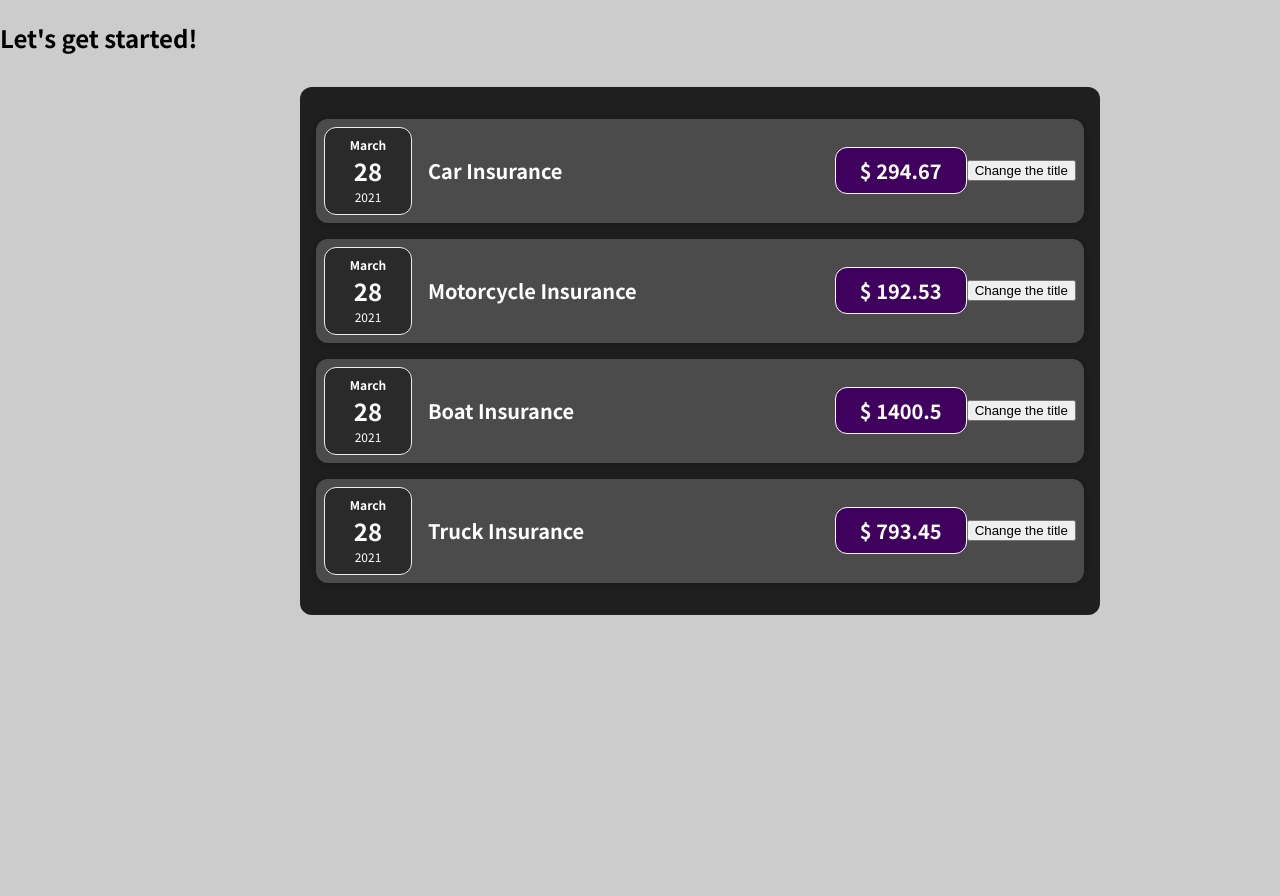
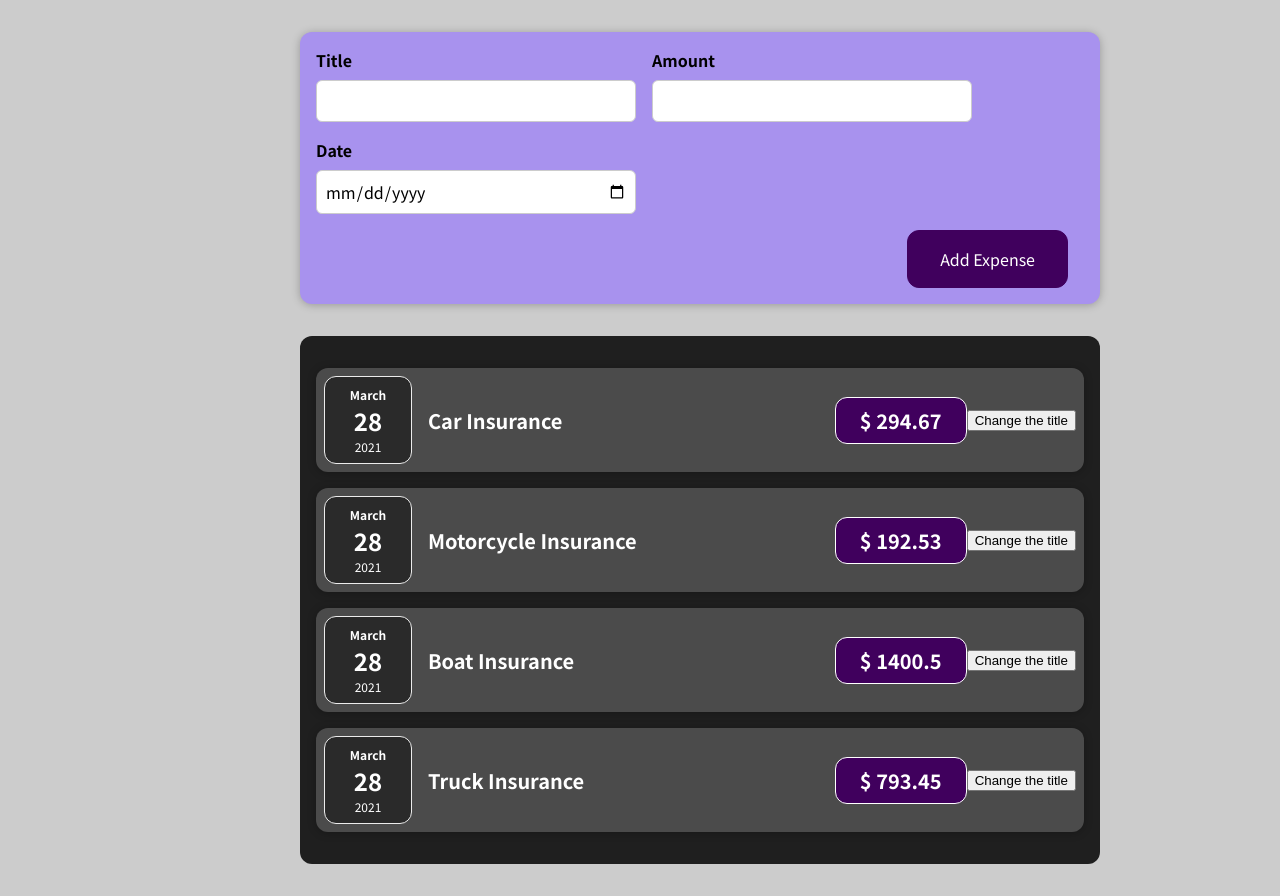
Before and after one commit to holus-bolus/report-app, a React (Create React App) app: page / in a window 1280 px wide. Shown: the top 896 px of the page. Before the commit the page ends 800 px from the top, so only its background shows below. Built offline with nearby package versions, Linux system fonts and the light colour scheme.

Commit message:
Added an expense form

```diff
--- a/src/App.js
+++ b/src/App.js
@@ -1,8 +1,7 @@
 // import ExpenseItem from "./components/ExpenseItem/ExpenseItem";
 
-
-import DisplayExpenses
-  from "./components/Expenses/DisplayExpenses/DisplayExpenses";
+import DisplayExpenses from "./components/Expenses/DisplayExpenses/DisplayExpenses";
+import NewExpense from "./components/NexExpense/NexExpense";
 
 const App = () => {
   const expenses = [
@@ -38,11 +37,11 @@ const App = () => {
   return (
     <div>
       <div className="container">
-        <h2>Let's get started!</h2>
-        <DisplayExpenses items={expenses}/>
+        <NewExpense />
+        <DisplayExpenses items={expenses} />
       </div>
     </div>
   );
-}
+};
 
 export default App;
--- a/src/components/Expenses/ExpenseItem/ExpenseItem.js
+++ b/src/components/Expenses/ExpenseItem/ExpenseItem.js
@@ -1,17 +1,43 @@
+// import "./ExpenseItem.css";
+// import ExpenseDate from "../ExpenseDate/ExpenseDate";
+// import Card from "../../UI/Card/Card";
+//
+// function ExpenseItem(props) {
+//   let title = props.title;
+//   const clickHandler = () => {
+//     title = "Updated!";
+//   };
+//   return (
+//     <Card className="expense-item">
+//       <ExpenseDate date={props.date} />
+//       <div className="expense-item__description">
+//         <h2>{props.title}</h2>
+//         <div className="expense-item__price">$ {props.expensesDone}</div>
+//       </div>
+//       <button onClick={clickHandler}>Change the title</button>
+//     </Card>
+//   );
+// }
+//
+// export default ExpenseItem;
+
+import React, { useState } from "react";
 import "./ExpenseItem.css";
 import ExpenseDate from "../ExpenseDate/ExpenseDate";
 import Card from "../../UI/Card/Card";
 
 function ExpenseItem(props) {
-  let title = props.title;
+  const [title, setTitle] = useState(props.title); // initialize state
+
   const clickHandler = () => {
-    title = "Updated!";
+    setTitle("Updated!"); // set state
   };
+
   return (
     <Card className="expense-item">
       <ExpenseDate date={props.date} />
       <div className="expense-item__description">
-        <h2>{props.title}</h2>
+        <h2>{title}</h2> {/* render state */}
         <div className="expense-item__price">$ {props.expensesDone}</div>
       </div>
       <button onClick={clickHandler}>Change the title</button>
--- /dev/null
+++ b/src/components/NexExpense/ExpenseForm.css
@@ -0,0 +1,26 @@
+.new-expense__controls {
+  display: flex;
+  flex-wrap: wrap;
+  gap: 1rem;
+  margin-bottom: 1rem;
+  text-align: left;
+}
+
+.new-expense__control label {
+  font-weight: bold;
+  margin-bottom: 0.5rem;
+  display: block;
+}
+
+.new-expense__control input {
+  font: inherit;
+  padding: 0.5rem;
+  border-radius: 6px;
+  border: 1px solid #ccc;
+  width: 20rem;
+  max-width: 100%;
+}
+
+.new-expense__actions {
+  text-align: right;
+}
--- /dev/null
+++ b/src/components/NexExpense/ExpenseForm.js
@@ -0,0 +1,30 @@
+import "./ExpenseForm.css";
+
+const ExpenseForm = () => {
+  const titleChangeHandler = (event) => {
+    console.log(event.target.value);
+  };
+  return (
+    <form>
+      <div className="new-expense__controls">
+        <div className="new-expense__control">
+          <label>Title</label>
+          <input type="text" onChange={titleChangeHandler} />
+        </div>
+        <div className="new-expense__control">
+          <label>Amount</label>
+          <input type="number" min="0.01" step="0.01" />
+        </div>
+        <div className="new-expense__control">
+          <label>Date</label>
+          <input type="date" min="2021-01-01" max="2022-12-31" />
+        </div>
+      </div>
+      <div className="new-expense__actions">
+        <button type="submit">Add Expense</button>
+      </div>
+    </form>
+  );
+};
+
+export default ExpenseForm;
--- /dev/null
+++ b/src/components/NexExpense/NewExpense.css
@@ -0,0 +1,38 @@
+.new-expense {
+  background-color: #a892ee;
+  padding: 1rem;
+  margin: 2rem auto;
+  width: 50rem;
+  max-width: 95%;
+  border-radius: 12px;
+  text-align: center;
+  box-shadow: 0 1px 8px rgba(0, 0, 0, 0.25);
+}
+
+.new-expense button {
+  font: inherit;
+  cursor: pointer;
+  padding: 1rem 2rem;
+  border: 1px solid #40005d;
+  background-color: #40005d;
+  color: white;
+  border-radius: 12px;
+  margin-right: 1rem;
+}
+
+.new-expense button:hover,
+.new-expense button:active {
+  background-color: #510674;
+  border-color: #510674;
+}
+
+.new-expense button.alternative {
+  color: #220131;
+  border-color: transparent;
+  background-color: transparent;
+}
+
+.new-expense button.alternative:hover,
+.new-expense button.alternative:active {
+  background-color: #ddb3f8;
+}
--- /dev/null
+++ b/src/components/NexExpense/NexExpense.js
@@ -0,0 +1,13 @@
+import React from "react";
+import "./NewExpense.css";
+import ExpenseForm from "./ExpenseForm";
+
+const NewExpense = () => {
+  return (
+    <div className="new-expense">
+      <ExpenseForm />
+    </div>
+  );
+};
+
+export default NewExpense;
```
